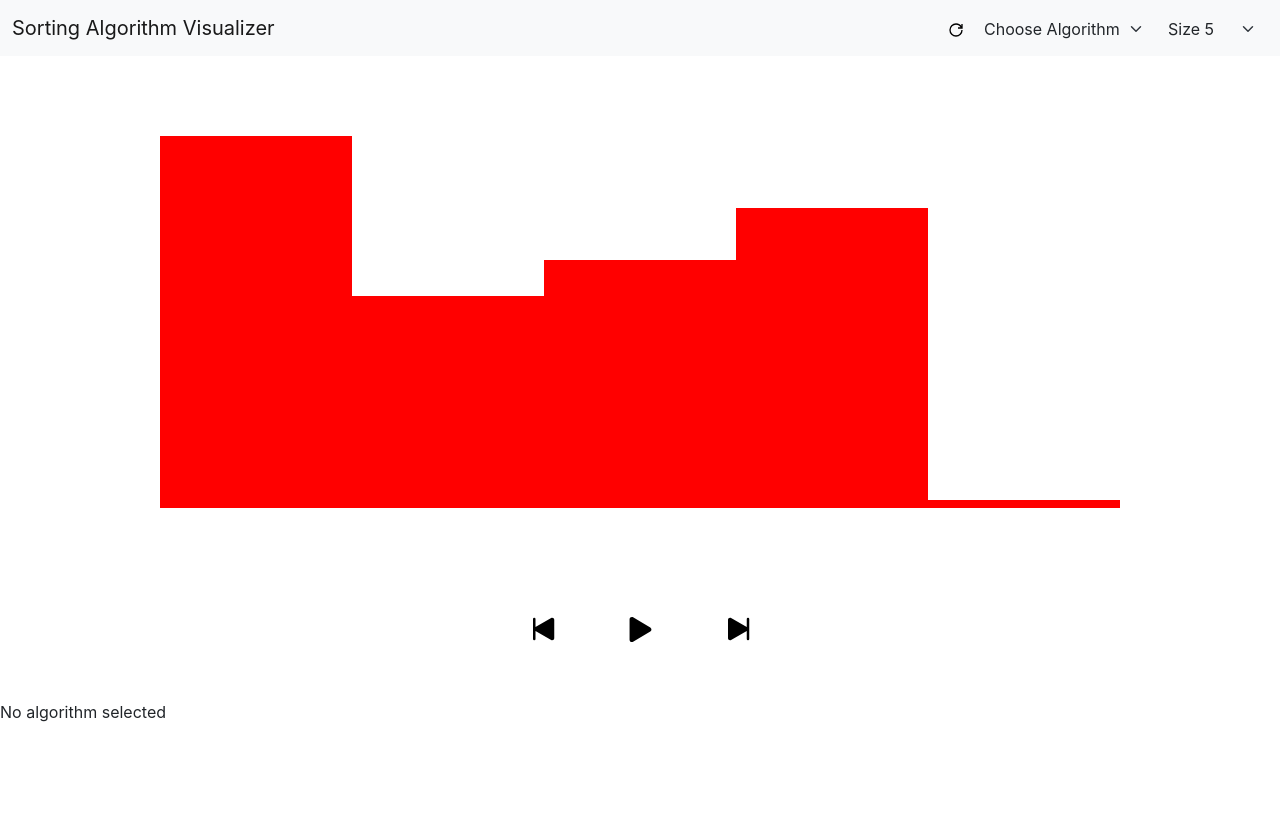
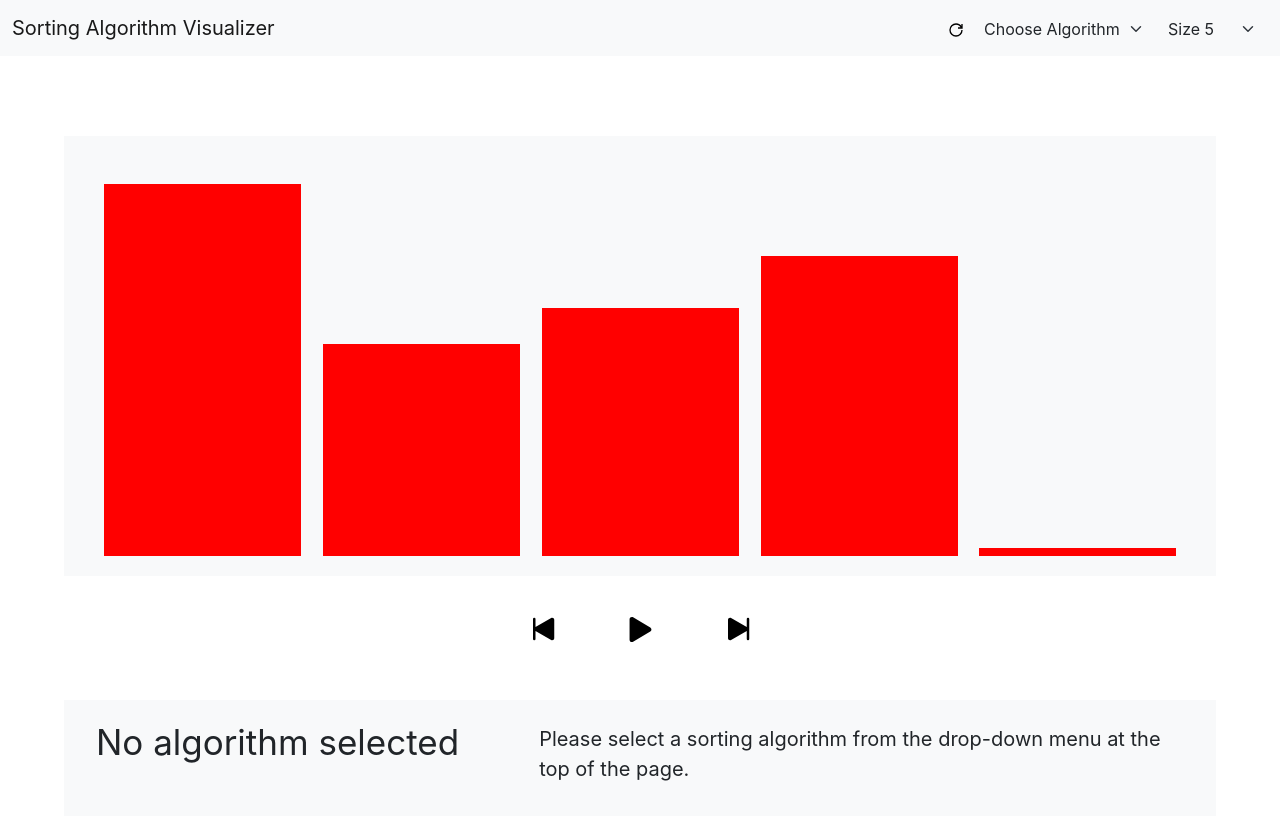
Before and after one commit to nathanaeng/sorting-visualizer, a React (Create React App) app: page / in a window 1280 px wide. Built offline with nearby package versions, Linux system fonts and the light colour scheme.

Commit message:
Bubble sort and sorting descriptions

```diff
--- a/src/App.js
+++ b/src/App.js
@@ -50,7 +50,6 @@ function App() {
         <MyArray arr={array} size={size}/>
       </div>
       <Controls />
-      {/* <div className="algorithm-root"><Algorithm name={algorithm} arr={array} render={renderArray}/></div> */}
       <Algorithm name={algorithm} arr={array} render={renderArray}/>
     </div>
   );
--- /dev/null
+++ b/src/algorithms/BubbleSort.js
@@ -0,0 +1,44 @@
+import React from 'react';
+import { useEffect } from 'react';
+import { swap } from './swap';
+
+const BubbleSort = ({ arr, render }) => {
+  let dur = 50;
+
+  async function bubbleSort(arr) {
+    for(let i=0; i<arr.length-1; i++) {
+      for(let j=0; j<arr.length-i-1; j++) {
+        if(arr[j] > arr[j+1]) {
+          // Delay swap animation
+          await new Promise(resolve => setTimeout(resolve, dur));
+          swap(arr, j, j+1);
+          render(arr);
+        }
+      }
+    }
+  }
+
+  useEffect(() => {
+    document.querySelector('.play').addEventListener('click', () => {
+      bubbleSort(arr);
+    });
+  });
+
+  return(
+    <div className="center">
+      <div className="description-container">
+        <div className="name">Bubble Sort</div>
+        <div className="description">
+          Bubble sort is a simple in-place sorting algorithm which repeatedly swaps adjacent elements if they are in the wrong order. Although the average time complexity is the same as algorithms such as selection sort, bubble sort becomes increasingly inefficient with larger arrays.
+        </div>
+        <div className="complexity">Average time complexity: O(n<sup>2</sup>)</div>
+        <div className="complexity">Worst-case time complexity: O(n<sup>2</sup>)</div>
+        <div className="complexity">Best-case time complexity: O(n)</div>
+        <div className="complexity">Worse-case space complexity: O(1)</div>
+        <div className="description-bottom"></div>
+      </div>
+    </div>
+  );
+};
+
+export default BubbleSort;
--- /dev/null
+++ b/src/algorithms/NoneSelected.js
@@ -0,0 +1,17 @@
+import React from 'react';
+
+const NoneSelected = () => {
+    return(
+        <div className="center">
+          <div className="description-container">
+            <div className="name">No algorithm selected</div>
+            <div className="description">
+              Please select a sorting algorithm from the drop-down menu at the top of the page.
+            </div>
+            <div className="description-bottom"></div>
+          </div>
+        </div>
+    );
+};
+
+export default NoneSelected;
--- a/src/algorithms/SelectionSort.js
+++ b/src/algorithms/SelectionSort.js
@@ -1,15 +1,9 @@
 import React from 'react';
 import { useEffect } from 'react';
+import { swap } from './swap';
 
 const SelectionSort = ({ arr, render }) => {
   let dur = 100;
-  // console.log(arr);
-
-  function swap(arr, xp, yp) {
-    let temp = arr[xp];
-    arr[xp] = arr[yp];
-    arr[yp] = temp;
-  }
 
   async function selectionSort(arr) {
     for(let i=0; i<arr.length-1; i++) {
@@ -20,9 +14,9 @@ const SelectionSort = ({ arr, render }) => {
         }
       }
 
+      // Delay swap animation
       await new Promise(resolve => setTimeout(resolve, dur));
       swap(arr, minIdx, i);
-      // console.log(arr);
       render(arr);
     }
   }
@@ -34,8 +28,18 @@ const SelectionSort = ({ arr, render }) => {
   });
 
   return(
-    <div>
-      <h1>Selection Sort</h1>
+    <div className="center">
+      <div className="description-container">
+        <div className="name">Selection Sort</div>
+        <div className="description">
+          Selection sort is an in-place sorting algorithm which maintains 2 partitions: unsorted and sorted. Selection sort repeatedly finds the minimum element from the unsorted partition and puts it in the leftmost position (assuming ascending-order) of the sorted partition by swapping.
+        </div>
+        <div className="complexity">Average time complexity: O(n<sup>2</sup>)</div>
+        <div className="complexity">Worst-case time complexity: O(n<sup>2</sup>)</div>
+        <div className="complexity">Best-case time complexity: O(n<sup>2</sup>)</div>
+        <div className="complexity">Worse-case space complexity: O(1)</div>
+        <div className="description-bottom"></div>
+      </div>
     </div>
   );
 };
--- /dev/null
+++ b/src/algorithms/swap.js
@@ -0,0 +1,5 @@
+export const swap = (arr, xp, yp) => {
+    let temp = arr[xp];
+    arr[xp] = arr[yp];
+    arr[yp] = temp;
+};
--- a/src/components/Algorithm.js
+++ b/src/components/Algorithm.js
@@ -1,11 +1,15 @@
 import React from 'react';
+import NoneSelected from '../algorithms/NoneSelected';
 import SelectionSort from '../algorithms/SelectionSort';
+import BubbleSort from '../algorithms/BubbleSort';
 
 const Algorithm = ({ name, arr, render }) => {
     if(name === "Selection Sort") {
         return(<SelectionSort arr={arr} render={render}/>);
+    } else if(name === "Bubble Sort") {
+        return(<BubbleSort arr={arr} render={render}/>);
     } else {
-        return(<div>No algorithm selected</div>);
+        return(<NoneSelected/>);
     }
 };
 
--- a/src/components/MyArray.js
+++ b/src/components/MyArray.js
@@ -4,8 +4,10 @@ import Bar from './Bar';
 const Array = ({ arr, size }) => {
     return(
         <div className="center">
-            <div className="array-grid" style={{gridTemplateColumns: `repeat(${size}, auto)`}}>
-                {arr.map((element, index) => <div key={index} style={{gridColumn: `${index+1}`}}><Bar value={element}/></div>)}
+            <div className="array-background" style={{width: "90%", marginTop: "5rem"}}>
+                <div className="array-grid" style={{gridTemplateColumns: `repeat(${size}, auto)`}}>
+                    {arr.map((element, index) => <div key={index} style={{gridColumn: `${index+1}`}}><Bar value={element}/></div>)}
+                </div>
             </div>
         </div>
     );
--- a/src/index.css
+++ b/src/index.css
@@ -34,7 +34,7 @@ code {
   display: grid;
   grid-template-columns: repeat(3, rf);
   width: 300px;
-  margin-top: 100px;
+  margin-top: 2rem;
   margin-bottom: 50px;
 }
 
@@ -58,11 +58,75 @@ code {
 
 .bar {
   background-color: red;
+  margin-left: 5%;
+  margin-right: 5%;
 }
 
 .array-grid {
-  margin-top: 5rem;
-  width: 75%;
+  height: 420px;
+  width: 95%;
   display: grid;
   transform: scaleY(-1);
 }
+
+.array-background {
+  height: 440px;
+  background-color: #F8F9FA;
+  display: flex;
+  justify-content: center;
+}
+
+.description-container {
+  height: auto;
+  width: 90%;
+  background-color: #F8F9FA;
+  display: grid;
+  grid-template-columns: repeat(2, rf);
+  column-gap: 5rem;
+}
+
+.name {
+  font-size: 35px;
+  width: 100%;
+  margin-left: 2rem;
+  margin-top: 1rem;
+}
+
+.description {
+  font-size: 20px;
+  max-width: 1000px;
+  margin-right: 2rem;
+  margin-top: 1.5rem;
+  margin-bottom: 1rem;
+  grid-column: 2;
+}
+
+.complexity {
+  font-size: 20px;
+  grid-column: 2;
+  margin-bottom: 0.5rem;
+  margin-right: 2rem;
+}
+
+.description-bottom {
+  margin-bottom: 1rem;
+}
+
+@media (max-width: 700px) {
+  .description {
+    font-size: 20px;
+    margin-left: 2rem;
+    margin-right: 2rem;
+    margin-top: 1.5rem;
+    margin-bottom: 1rem;
+    grid-column: 1;
+  }
+
+  .complexity {
+    font-size: 20px;
+    margin-left: 2rem;
+    margin-bottom: 0.5rem;
+    margin-right: 2rem;
+    grid-column: 1;
+  }
+}
```
